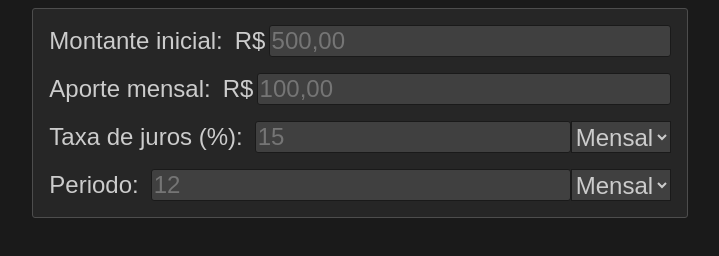
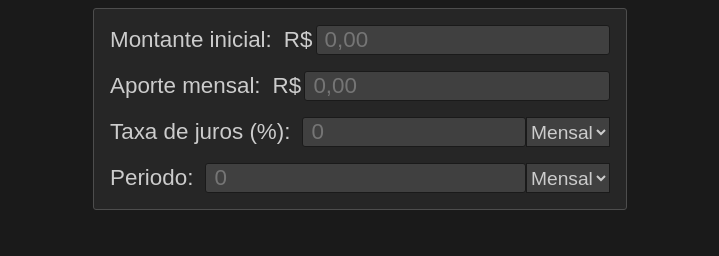
Before and after one commit to VictorArguelho/TrinityInvest, a plain HTML site: page index.html in a window 1280 px wide. Shown: the whole page, without its empty margins (280-999 px from the left). Drawn offline with Linux system fonts and the light colour scheme.

Commit message:
style: refine calculator css

```diff
--- a/css/calculator.css
+++ b/css/calculator.css
@@ -1,4 +1,7 @@
 .calculator {
+  width: 90%;
+  max-width: 500px;
+
   background-color: var(--gray-15);
   border: 1px solid var(--gray-30);
   border-radius: 3px;
@@ -7,7 +10,7 @@
 }
 
 .calculator .text {
-  font-size: 1.5rem;
+  font-size: 1.4rem;
 }
 
 .calculator .form {
@@ -30,6 +33,7 @@
 
   display: flex;
   flex-direction: row;
+  min-width: 0;
 }
 
 .calculator .input-span {
@@ -40,14 +44,19 @@
 .calculator .selector {
   background-color: var(--gray-25);
   border: 1px solid var(--gray-10);
+
+  font-size: 1.2rem;
 }
 
 .calculator .input {
+  min-width: 0;
+  flex: 1;
+
   background-color: var(--gray-25);
   border: 1px solid var(--gray-10);
   border-radius: 3px;
 
-  flex: 1;
+  padding-left: 0.5rem;
 }
 
 .calculator .input::-webkit-inner-spin-button {
--- a/index.html
+++ b/index.html
@@ -26,7 +26,7 @@
               name="start-amount"
               min="0"
               step="0.01"
-              placeholder="500,00"
+              placeholder="0,00"
             />
           </div>
         </div>
@@ -42,7 +42,7 @@
               name="contribution"
               min="0"
               step="0.01"
-              placeholder="100,00"
+              placeholder="0,00"
             />
           </div>
         </div>
@@ -57,7 +57,7 @@
               name="rate"
               min="0"
               step="0.01"
-              placeholder="15"
+              placeholder="0"
             />
             <select
               class="selector text"
@@ -80,7 +80,7 @@
               name="period"
               min="1"
               step="1"
-              placeholder="12"
+              placeholder="0"
             />
             <select class="selector text" id="period-type" name="period-type">
               <option value="monthly">Mensal</option>
```
